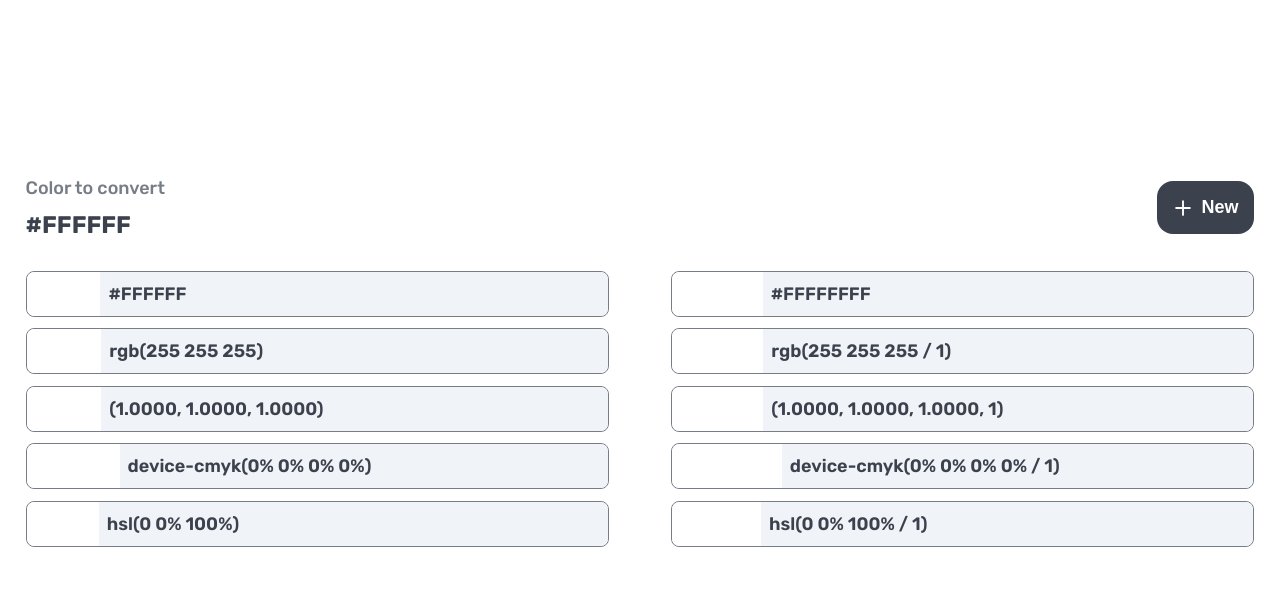
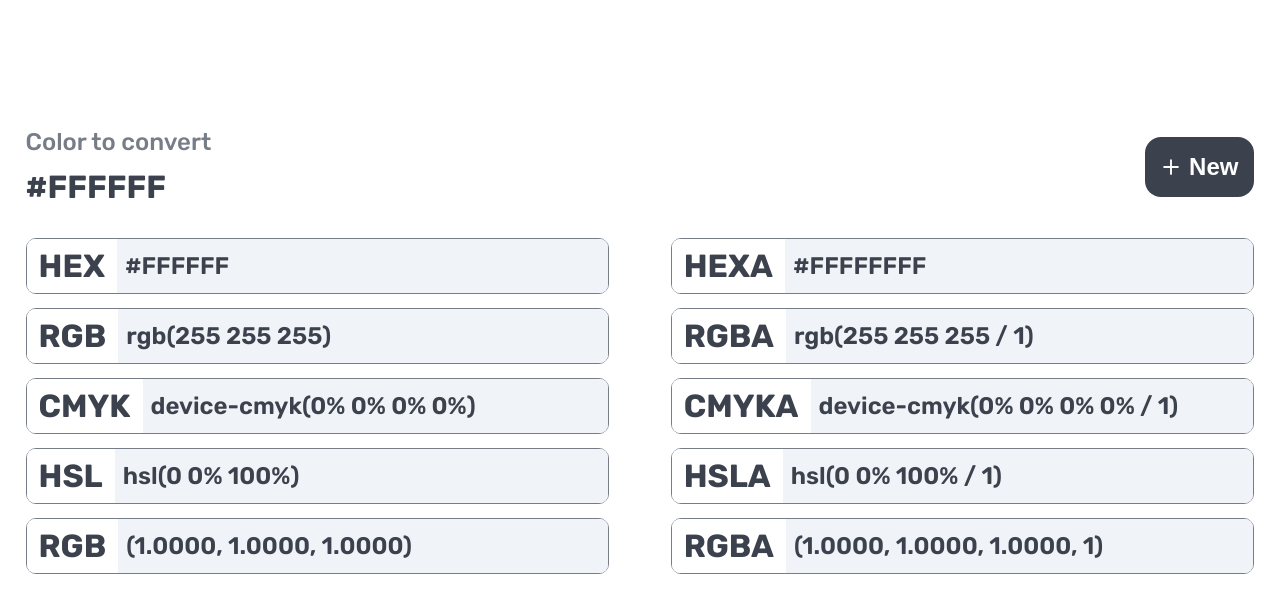
Before and after one commit to emersondont/color-converter, a Next.js app: page /converter in a window 1280 px wide. Shown: the top 612 px of the page. Built offline with nearby package versions, Linux system fonts and the light colour scheme.

Commit message:
add toast

```diff
--- a/package.json
+++ b/package.json
@@ -17,6 +17,7 @@
     "next": "13.3.4",
     "react": "18.2.0",
     "react-dom": "18.2.0",
+    "react-toastify": "^9.1.2",
     "typescript": "5.0.4"
   }
 }
--- a/src/pages/api/hello.ts
+++ /dev/null
@@ -1,13 +0,0 @@
-// Next.js API route support: https://nextjs.org/docs/api-routes/introduction
-import type { NextApiRequest, NextApiResponse } from 'next'
-
-type Data = {
-  name: string
-}
-
-export default function handler(
-  req: NextApiRequest,
-  res: NextApiResponse<Data>
-) {
-  res.status(200).json({ name: 'John Doe' })
-}
--- a/src/pages/converter.tsx
+++ b/src/pages/converter.tsx
@@ -3,6 +3,10 @@ import { useRouter } from 'next/router';
 import { ParsedUrlQuery } from 'querystring';
 import { Plus } from "@phosphor-icons/react";
 import styles from '@/styles/Converter.module.css';
+
+import { ToastContainer, toast } from 'react-toastify';
+import 'react-toastify/dist/ReactToastify.css';
+
 
 import { ColorTranslator } from 'colortranslator';
 
@@ -18,6 +22,8 @@ export default function Converter() {
 
 	const colorTranslator = new ColorTranslator(color)
 
+
+
 	function handleNewColor() {
 		router.push({
 			pathname: '/'
@@ -26,9 +32,18 @@ export default function Converter() {
 
 	async function copyTextToClipboard(text: string) {
 		if ('clipboard' in navigator) {
+			toast.info('Copied', {
+				position: "top-center",
+				autoClose: 1000,
+				hideProgressBar: true,
+				closeOnClick: true,
+				pauseOnHover: true,
+				draggable: true,
+				progress: 0,
+				theme: "light",
+				style: { color: '#3C424D' }
+			});
 			return await navigator.clipboard.writeText(text);
-		} else {
-			return document.execCommand('copy', true, text);
 		}
 	}
 
@@ -50,15 +65,6 @@ export default function Converter() {
 			valor: colorTranslator.RGBA
 		},
 		{
-			titulo: 'RGB',
-			valor: `(${(colorTranslator.R/255).toFixed(4)}, ${(colorTranslator.G/255).toFixed(4)}, ${(colorTranslator.B/255).toFixed(4)})`
-		},
-
-		{
-			titulo: 'RGBA',
-			valor: `(${(colorTranslator.R/255).toFixed(4)}, ${(colorTranslator.G/255).toFixed(4)}, ${(colorTranslator.B/255).toFixed(4)}, ${colorTranslator.A})`
-		},
-		{
 			titulo: 'CMYK',
 			valor: colorTranslator.CMYK
 		},
@@ -73,6 +79,15 @@ export default function Converter() {
 		{
 			titulo: 'HSLA',
 			valor: colorTranslator.HSLA
+		},
+		{
+			titulo: 'RGB',
+			valor: `(${(colorTranslator.R / 255).toFixed(4)}, ${(colorTranslator.G / 255).toFixed(4)}, ${(colorTranslator.B / 255).toFixed(4)})`
+		},
+
+		{
+			titulo: 'RGBA',
+			valor: `(${(colorTranslator.R / 255).toFixed(4)}, ${(colorTranslator.G / 255).toFixed(4)}, ${(colorTranslator.B / 255).toFixed(4)}, ${colorTranslator.A})`
 		}
 	];
 
@@ -100,8 +115,11 @@ export default function Converter() {
 					>
 						<h1
 							style={{
-								backgroundColor: colorTranslator.HEX,
-								color: '#fff'
+								backgroundColor: colorTranslator.HEXA,
+								color: (colorTranslator.R + colorTranslator.G + colorTranslator.B) / 3 > 112.5 ?
+									'#3c424d'
+									:
+									'#fff'
 							}}
 						>
 							{cor.titulo}
@@ -110,7 +128,18 @@ export default function Converter() {
 					</div>
 				))}
 			</div>
-
+			<ToastContainer
+				position="top-center"
+				autoClose={1000}
+				hideProgressBar
+				newestOnTop={false}
+				closeOnClick
+				rtl={false}
+				pauseOnFocusLoss
+				draggable
+				pauseOnHover
+				theme="light"
+			/>
 		</main>
 	)
 }
--- a/src/styles/Converter.module.css
+++ b/src/styles/Converter.module.css
@@ -68,7 +68,7 @@
     display: flex;
     align-items: center;
     border: 1px solid #777D86;
-    border-radius: 8px;
+    border-radius:10px;
     cursor: pointer;
 }
 
--- a/src/styles/globals.css
+++ b/src/styles/globals.css
@@ -55,3 +55,14 @@ a {
     font-size: 12px;
   }
 }
+
+@media screen and (min-width: 1024px) {
+  html {
+    font-size: 16px;
+  }
+}
+@media screen and (min-width: 1440px) {
+  html {
+    font-size: 16px;
+  }
+}
```
Also changed, not shown: src/pages/index.tsx (+30 -1 lines), 1 other file (tests, documents, lock files or other folders).
